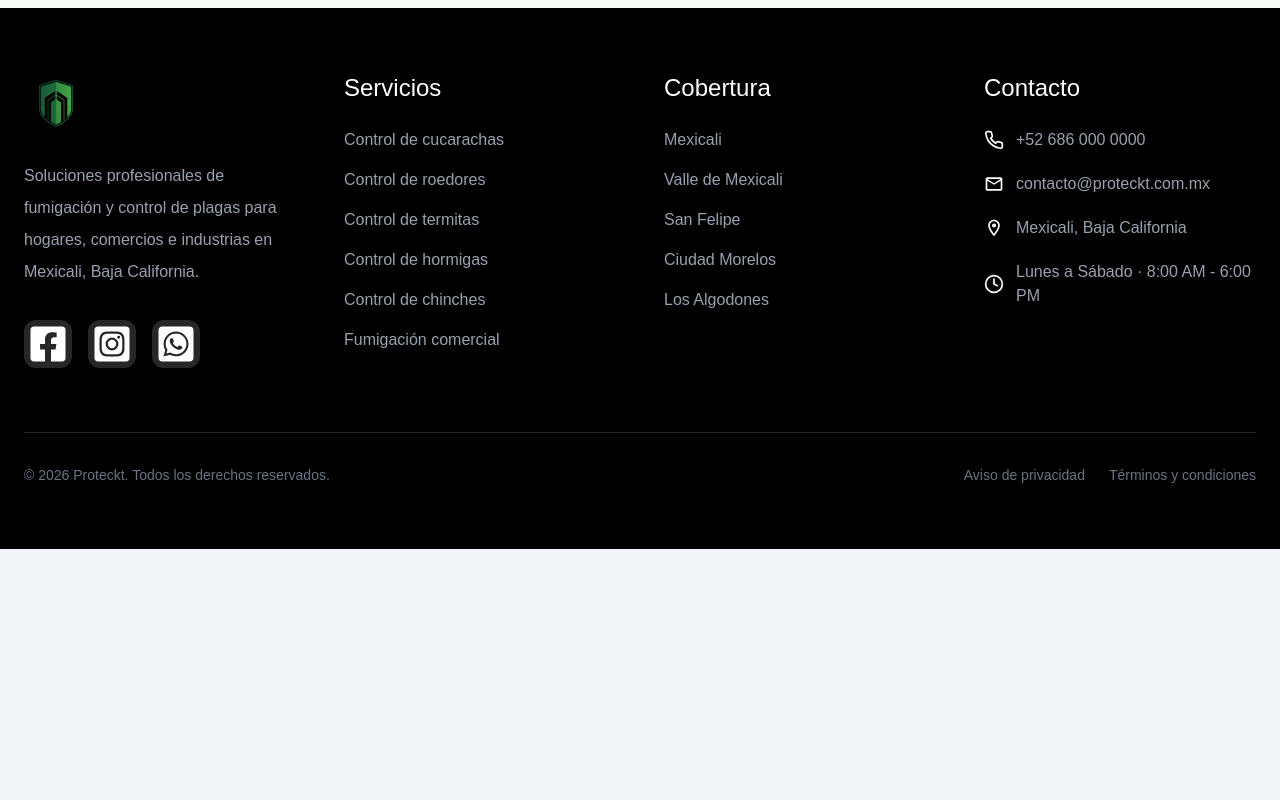
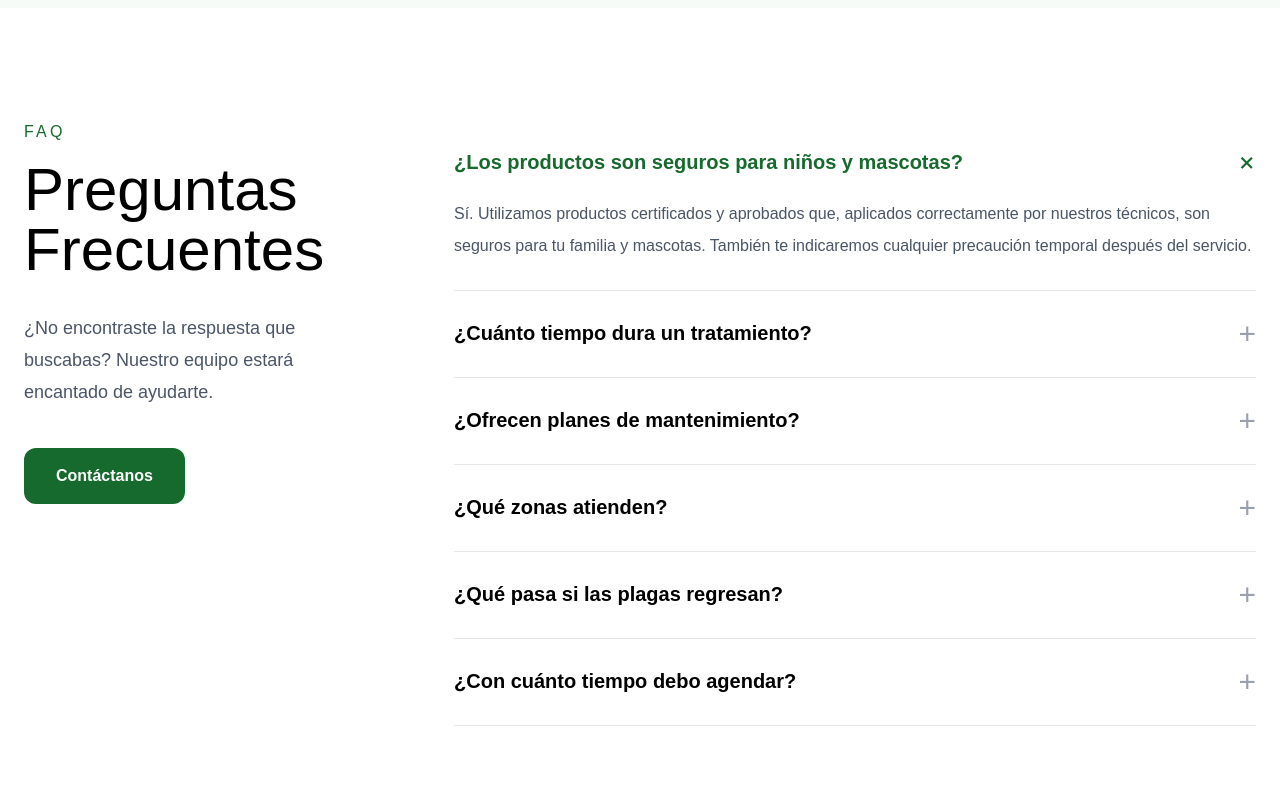
Before and after one commit to AxelUZ/proteckt-web, a React (Vite) app: page / in a window 1280 px wide. Shown: the part 4680-5480 px from the top of the page. Before the commit the page ends 5229 px from the top, so only its background shows below. Built offline with nearby package versions, Linux system fonts and the light colour scheme.

Commit message:
feat: add FAQ section

```diff
--- /dev/null
+++ b/src/components/home/FAQ.tsx
@@ -0,0 +1,75 @@
+import { useState } from "react";
+import { Link } from "react-router-dom";
+
+import FAQItem from "../ui/FAQItem";
+import faqData from "../../data/faqData";
+
+export default function FAQ() {
+  const [open, setOpen] = useState(0);
+
+  return (
+    <section className="bg-white py-28">
+      <div className="mx-auto grid max-w-7xl gap-20 px-6 lg:grid-cols-[350px_1fr]">
+
+        {/* Left */}
+
+        <div>
+
+          <span className="font-heading uppercase tracking-[0.2em] text-primary">
+            FAQ
+          </span>
+
+          <h2 className="mt-4 font-heading text-6xl text-black">
+            Preguntas Frecuentes
+          </h2>
+
+          <p className="mt-8 text-lg leading-8 text-gray-600">
+            ¿No encontraste la respuesta que buscabas?
+            Nuestro equipo estará encantado de ayudarte.
+          </p>
+
+          <Link
+            to="/contact"
+            className="
+              mt-10
+              inline-flex
+              rounded-xl
+              bg-primary
+              px-8
+              py-4
+              font-semibold
+              text-white
+              transition-all
+              duration-300
+              hover:-translate-y-1
+              hover:shadow-xl
+            "
+          >
+            Contáctanos
+          </Link>
+
+        </div>
+
+        {/* Right */}
+
+        <div>
+
+          {faqData.map((faq, index) => (
+
+            <FAQItem
+              key={faq.question}
+              {...faq}
+              isOpen={open === index}
+              onClick={() =>
+                setOpen(open === index ? -1 : index)
+              }
+            />
+
+          ))}
+
+        </div>
+
+      </div>
+    </section>
+  );
+}
--- /dev/null
+++ b/src/components/ui/FAQItem.tsx
@@ -0,0 +1,74 @@
+type FAQItemProps = {
+  question: string;
+  answer: string;
+  isOpen: boolean;
+  onClick: () => void;
+};
+
+export default function FAQItem({
+  question,
+  answer,
+  isOpen,
+  onClick,
+}: FAQItemProps) {
+  return (
+    <div className="border-b border-gray-200 py-7">
+      <button
+        onClick={onClick}
+        className="group flex w-full items-start justify-between gap-8 text-left cursor-pointer"
+      >
+        <h3
+        className={`
+            text-xl
+            font-semibold
+            transition-colors
+            duration-300
+            ${
+            isOpen
+                ? "text-primary"
+                : "text-black group-hover:text-primary"
+            }
+        `}
+        >
+          {question}
+        </h3>
+
+        <span
+        className={`
+            text-3xl
+            font-light
+            leading-none
+            transition-all
+            duration-300
+            ${
+            isOpen
+                ? "rotate-45 text-primary"
+                : "text-gray-400 group-hover:text-primary group-hover:scale-110"
+            }
+        `}
+        >
+        +
+        </span>
+      </button>
+
+      <div
+        className={`
+          grid
+          transition-all
+          duration-300
+          ${
+            isOpen
+              ? "mt-5 grid-rows-[1fr]"
+              : "grid-rows-[0fr]"
+          }
+        `}
+      >
+        <div className="overflow-hidden">
+          <p className="max-w-4xl leading-8 text-gray-600">
+            {answer}
+          </p>
+        </div>
+      </div>
+    </div>
+  );
+}
--- /dev/null
+++ b/src/data/faqData.tsx
@@ -0,0 +1,34 @@
+const faqData = [
+  {
+    question: "¿Los productos son seguros para niños y mascotas?",
+    answer:
+      "Sí. Utilizamos productos certificados y aprobados que, aplicados correctamente por nuestros técnicos, son seguros para tu familia y mascotas. También te indicaremos cualquier precaución temporal después del servicio.",
+  },
+  {
+    question: "¿Cuánto tiempo dura un tratamiento?",
+    answer:
+      "La mayoría de los servicios residenciales toman entre 45 minutos y 2 horas, dependiendo del tamaño de la propiedad y del tipo de plaga.",
+  },
+  {
+    question: "¿Ofrecen planes de mantenimiento?",
+    answer:
+      "Sí. Contamos con programas mensuales, bimestrales y trimestrales para mantener tu hogar o negocio libre de plagas durante todo el año.",
+  },
+  {
+    question: "¿Qué zonas atienden?",
+    answer:
+      "Atendemos Mexicali, Valle de Mexicali, San Felipe y comunidades cercanas en Baja California.",
+  },
+  {
+    question: "¿Qué pasa si las plagas regresan?",
+    answer:
+      "Nuestros servicios cuentan con garantía. Si la plaga reaparece dentro del periodo de cobertura, regresaremos sin costo adicional.",
+  },
+  {
+    question: "¿Con cuánto tiempo debo agendar?",
+    answer:
+      "En muchos casos contamos con citas el mismo día o al día siguiente, sujetas a disponibilidad.",
+  },
+];
+
+export default faqData;
--- a/src/router/AppRouter.tsx
+++ b/src/router/AppRouter.tsx
@@ -8,6 +8,7 @@ import Services from "../components/home/Services";
 import WhyProteckt from "../components/home/WhyProteckt";
 import Process from "../components/home/Process";
 import Testimonials from "../components/home/Testimonials";
+import FAQ from "../components/home/FAQ";
 
 function HomePage() {
   return (
@@ -20,6 +21,7 @@ function HomePage() {
         <WhyProteckt/>
         <Process/>
         <Testimonials/>
+        <FAQ/>
       </main>
 
       <Footer />
```
